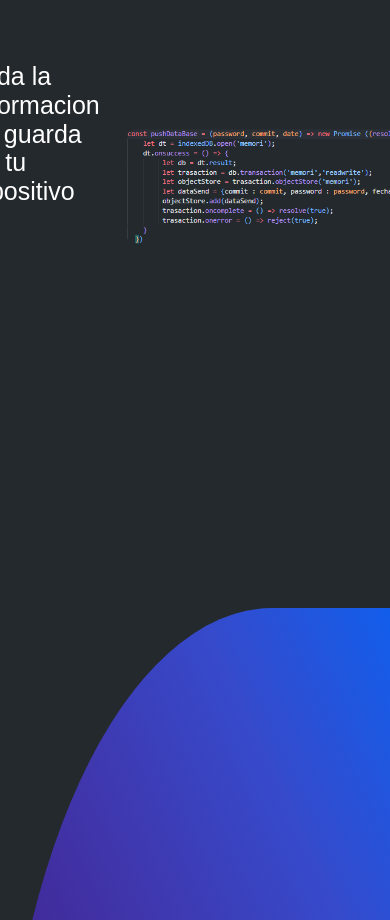
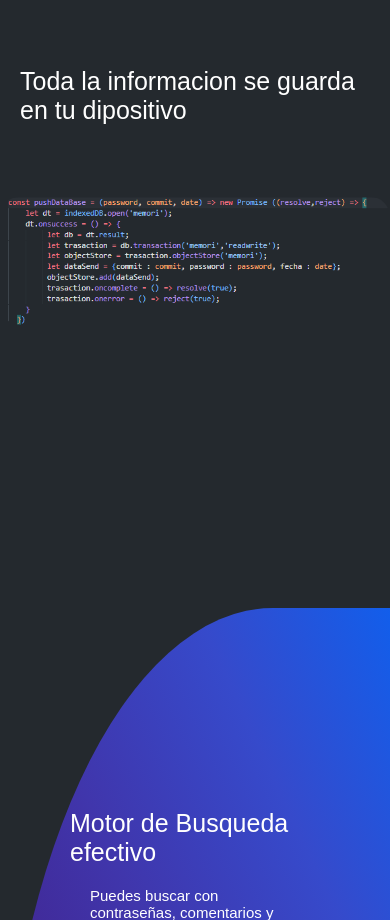
Before and after one commit to Dcode463/Mydata, a plain HTML site: page index.html in a window 390 px wide. Shown: the part 1080-2000 px from the top of the page. Drawn offline with Linux system fonts and the light colour scheme.

Commit message:
Responsive

```diff
--- a/index.html
+++ b/index.html
@@ -12,17 +12,17 @@
 <div class="container" id="containerMax">
 
 <section class="sectionContainerCode" id="sectionOne">
-    <div class="containerWelcome">
+    <div class="containerWelcome allcontainersOfsections">
         <div class="conatinerText txt"><p class="infoWelcome">Genera y guarda tus contraseñas de la forma mas segura</p>   </div>     <img class="gifs" src="media/animationsGif/mail-app-400x300.gif" alt="">
        </div>
 </section>
 
 <section class="sectionCode" id="sectionTwo">
-<div class="containerCode"> <div class="containerTxtCode txt"><p class="infoCode">Toda la informacion se guarda en tu dipositivo</p> <br> <p class="codeExplication">Las contraseñas se almacenan en indexedDB  (Base de datos local del navegador)</p></div>  <img class="gifs" src="media/animationsGif/scripstCAP/Captura de pantalla (41).png" alt=""></div>
+<div class="containerCode allcontainersOfsections"> <div class="containerTxtCode txt"><p class="infoCode">Toda la informacion se guarda en tu dipositivo</p> <br> <p class="codeExplication">Las contraseñas se almacenan en indexedDB  (Base de datos local del navegador)</p></div>  <img class="gifs" src="media/animationsGif/scripstCAP/Captura de pantalla (41).png" alt=""></div>
 </section>
 
 <section class="searchInfo" id="sectionTree">
-    <div class="containerSearch"><div class="containerTxtSearch txt"><p class="infoSearch">Motor de Busqueda efectivo</p><p class="searchInfoExplication">Puedes buscar con contraseñas, comentarios y fechas </p></div> <img class="gifs" src="media/animationsGif/digitalguardian_gif2_dribbble03.gif" alt=""> </div>
+    <div class="containerSearch allcontainersOfsections"><div class="containerTxtSearch txt"><p class="infoSearch">Motor de Busqueda efectivo</p><p class="searchInfoExplication">Puedes buscar con contraseñas, comentarios y fechas </p></div> <img class="gifs" src="media/animationsGif/digitalguardian_gif2_dribbble03.gif" alt=""> </div>
 </section>
 </div>
 <script type="text/javascript" src="scripts/script.js"></script>
--- a/scripts/estilo.css
+++ b/scripts/estilo.css
@@ -99,7 +99,6 @@ border-radius: 70% 0px 0px 0px;
 .searchInfoExplication {
     font-size: 15px;
     padding: 20px;
-    text-align: right;
 }
 .containerTxtSearch {
     display: flex;
@@ -123,3 +122,10 @@ border-radius: 70% 0px 0px 0px;
     transform: translateY(-130px);
     border-radius: 20px;
 }
+@media only screen and (max-width : 720px) {
+    .allcontainersOfsections{
+        flex-direction: column;
+        width: 100%;
+        text-align: left;
+    }
+}
```
